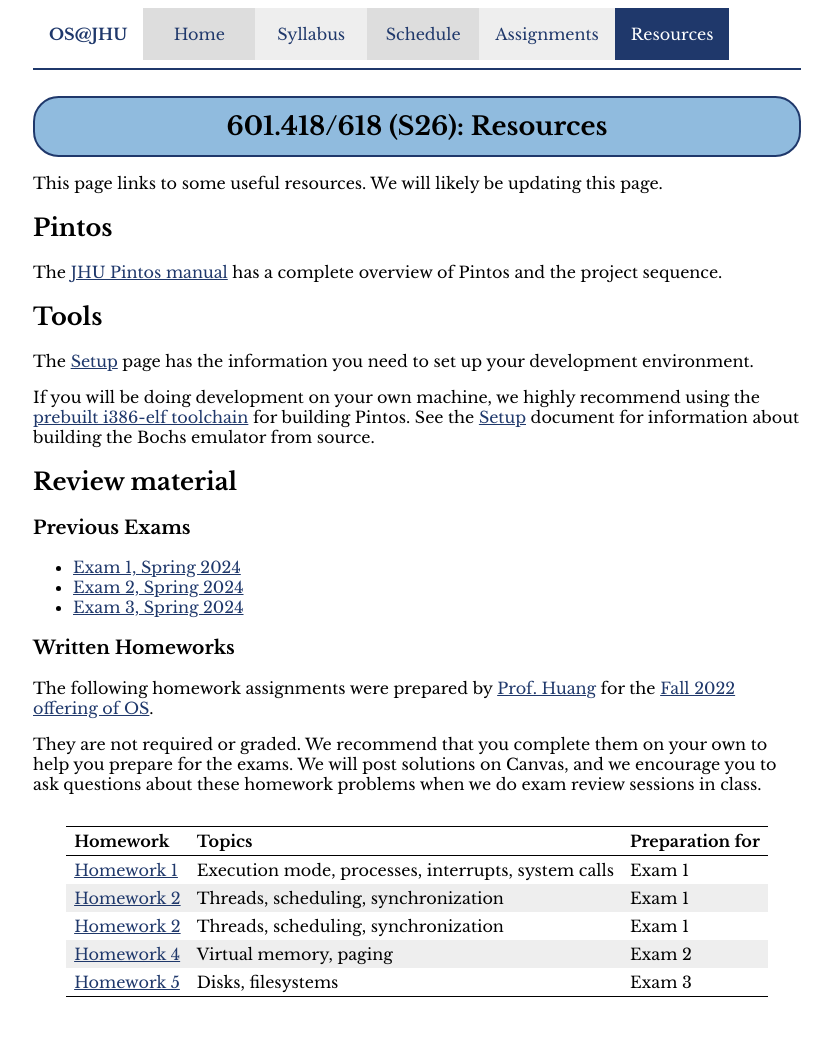
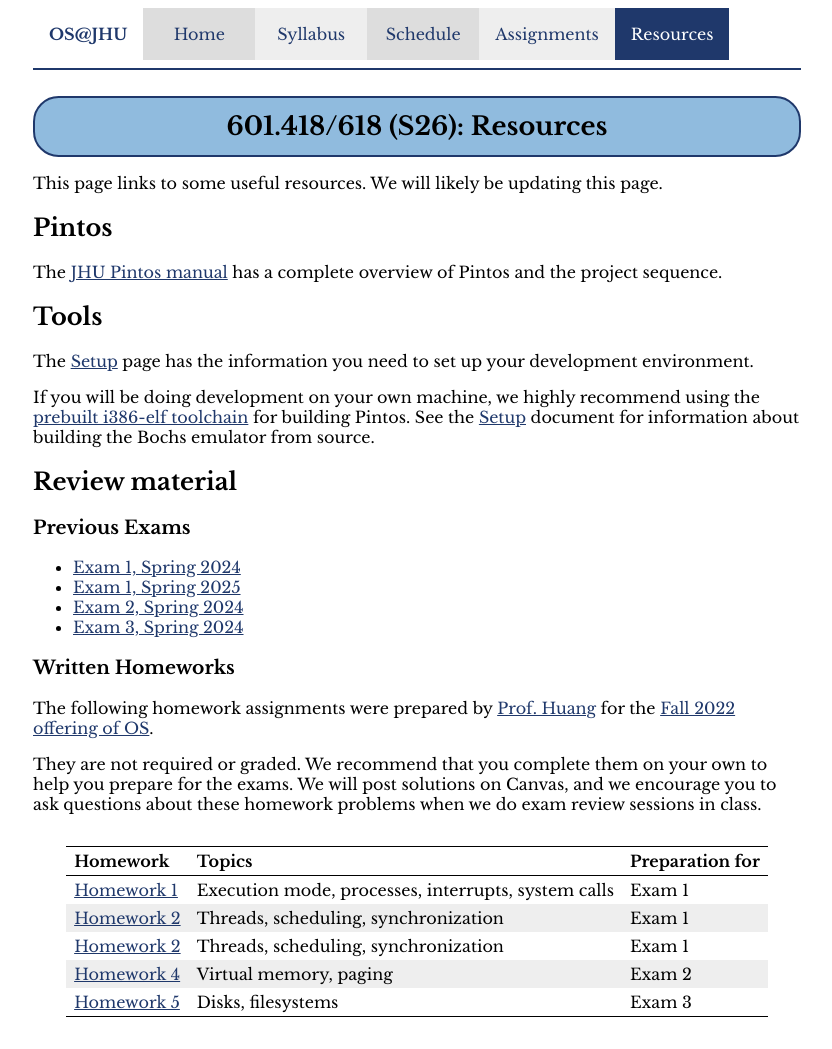
Before and after one commit to jhuopsys/spring2026, a Jekyll site: the page built from resources.md, in a window 1280 px wide. Shown: the whole page, without its empty margins (223-1055 px from the left). Built offline with Jekyll 4.4.1, drawn with Linux system fonts in a browser that asks for light colours.

Commit message:
post spring 2025 exam 1 for practice

```diff
--- a/resources.md
+++ b/resources.md
@@ -27,6 +27,7 @@ about building the Bochs emulator from source.
 ### Previous Exams
 
 * [Exam 1, Spring 2024](resources/exam01-spring2024.pdf)
+* [Exam 1, Spring 2025](resources/exam01-spring2025.pdf)
 * [Exam 2, Spring 2024](resources/exam02-spring2024.pdf)
 * [Exam 3, Spring 2024](resources/exam03-spring2024.pdf)
 
```
Also changed, not shown: 1 other file.
